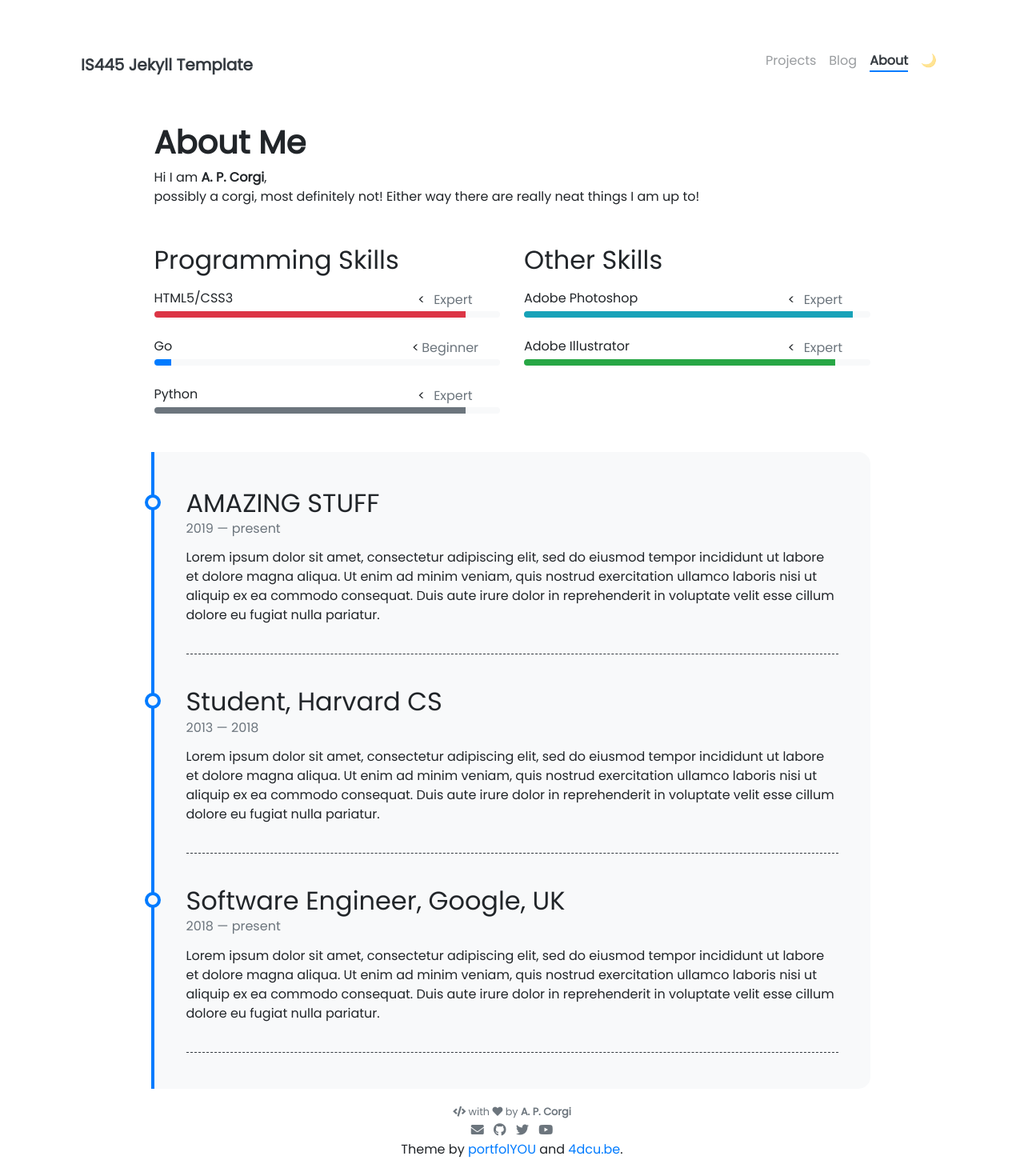
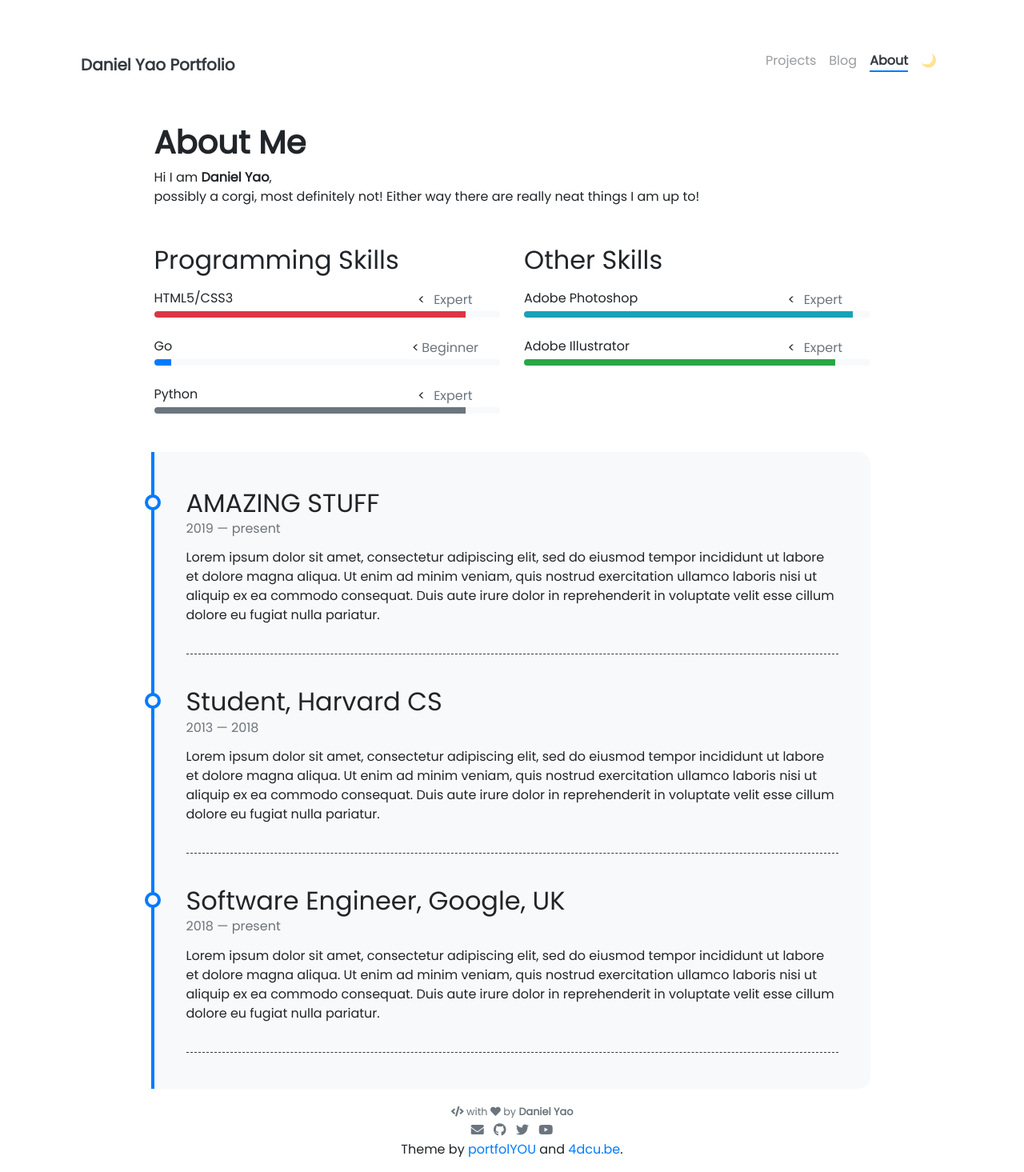
Before and after one commit to DanioYao/DanioYao.github.io, a Jekyll site: the page built from pages/about.md, in a window 1280 px wide. Shown: the whole page at 80% size. Built offline with Jekyll 4.4.1, drawn with Linux system fonts in a browser that asks for light colours; nearby versions of some CDN libraries.

Commit message:
Update _config.yml

```diff
--- a/_config.yml
+++ b/_config.yml
@@ -5,7 +5,7 @@
 # NOTE: it looks like you need to rebuild + repush everytime you update this _config.yml file
 
 ### Site Settings ###
-title               : IS445 Jekyll Template
+title               : Daniel Yao Portfolio
 description         : >-
                       I am definitely not a corgi!
 baseurl             : ""   # Change to empty quotes if you are hosting your site at <your-username>.github.io directly,
@@ -34,11 +34,11 @@ nav_exclude:                                            # The following paths ar
 
 ### Author Info ###
 author:
-  name              : A. P. Corgi
+  name              : Daniel Yao
   image             : https://source.unsplash.com/300x300/?corgi&derpy
 #  behance           : your_username
 # dribbble          : your_username
-  email             : username@domain.com
+  email             : danielyao777@gmail.com
 #  facebook          : your_username
   github            : jnaiman # JPN
 # gitlab            : your_username
@@ -77,9 +77,9 @@ disqus:
 
 ### Analytics ###
 analytics:
-  enabled: false                                        # Set true to enable analytics
+  enabled: true                                        # Set true to enable analytics
   google:
-    tracking_id: your-google-tracking-id
+    tracking_id: G-P1T1WHEVEG
 
 
 ### Buy me a coffee ###
```
